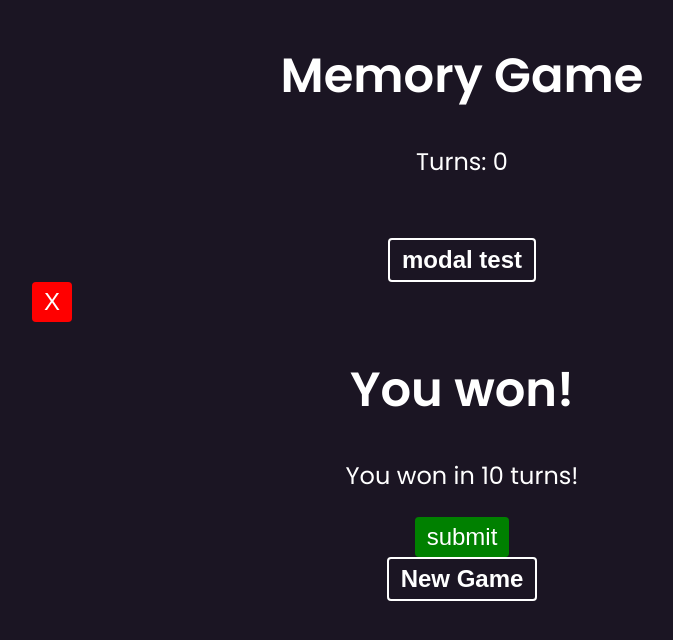
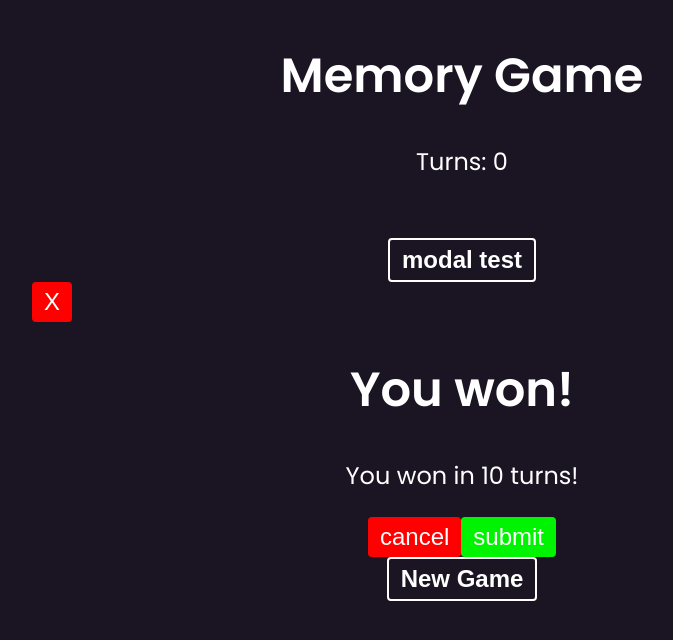
Before and after one commit to darrenxychen/memorygame, a React (Vite) app: page / in a window 1280 px wide. Both pictures are taken after a click on the button "modal test". Shown: the top 640 px of the page, without its empty margins (178-851 px from the left). Built offline with nearby package versions, Linux system fonts and the light colour scheme.

Commit message:
Modal opens and closes

```diff
--- a/src/App.jsx
+++ b/src/App.jsx
@@ -98,7 +98,7 @@ function App() {
       <br />
       <button className='open-modal-btn' onClick={() => { setOpenModal(true) }}>modal test</button>
       <br />
-      {openModal && <Modal />}
+      {openModal && <Modal closeModal={setOpenModal} />}
       <button onClick={shuffleCards}>New Game</button>
 
       <div className="card-grid">
--- a/src/components/Modal.css
+++ b/src/components/Modal.css
@@ -1,12 +1,24 @@
 .submit-btn {
-  background: green;
+  background: rgb(0, 243, 0);
   color: white;
   border: none;
   font-weight: normal;
 }
 
 .submit-btn:hover {
-  background: #00bb83;
+  background: #009468;
+  color: white;
+}
+
+.cancel-btn {
+  background: red;
+  color: white;
+  border: none;
+  font-weight: normal;
+}
+
+.cancel-btn:hover {
+  background: #bb0000;
   color: white;
 }
 
--- a/src/components/Modal.jsx
+++ b/src/components/Modal.jsx
@@ -1,10 +1,10 @@
 import "./Modal.css";
 
-function Modal() {
+function Modal({ closeModal }) {
   return (
     <div className="modal-background">
       <div className="modal-container">
-        <button className="x-btn"> X </button>
+        <button className="x-btn" onClick={() => closeModal(false)}> X </button>
         <div className="title">
           <h1>You won!</h1>
         </div>
@@ -15,6 +15,7 @@ function Modal() {
         </div>
 
         <div className="footer">
+          <button className="cancel-btn" onClick={() => closeModal(false)}>cancel</button>
           <button className="submit-btn">submit</button>
         </div>
       </div>
```
